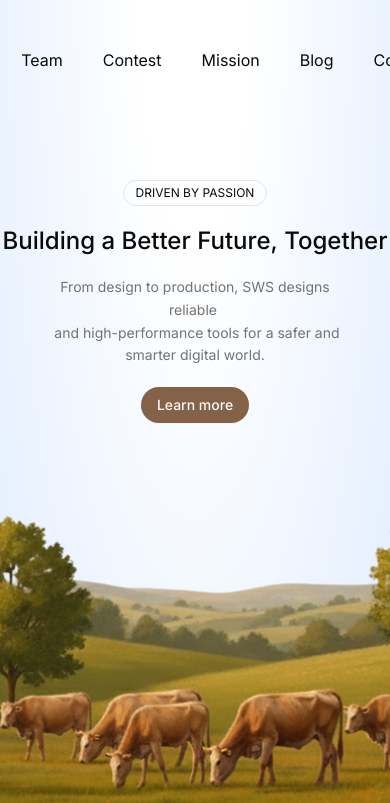
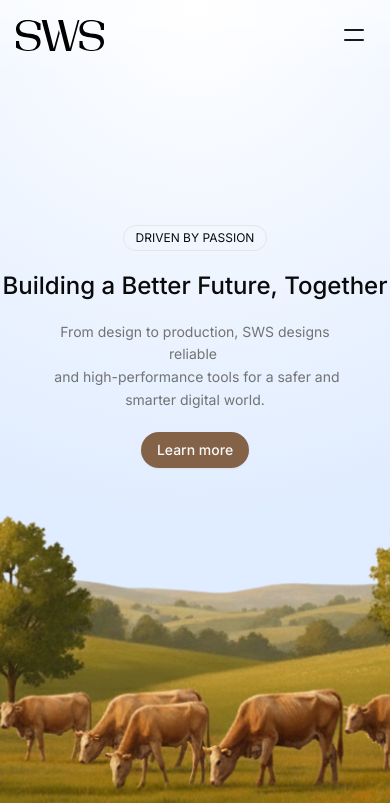
Before and after one commit to sws-corp/site, a React (Vite) app in the folder client/: page /en in a window 390 px wide. Shown: the top 803 px of the page. Built offline with nearby package versions, Linux system fonts and the light colour scheme; what tailwind-clamp would draw is missing.

Commit message:
add responsive on nav, fixed some problems on hero and french translation, add navigation bar auto hide

```diff
--- a/client/src/features/landing/components/countdown/countdown-event.tsx
+++ b/client/src/features/landing/components/countdown/countdown-event.tsx
@@ -3,9 +3,9 @@ import { GetTimeLeft } from "./countdown";
 export default function CountdownButton(){
     const message = GetTimeLeft();
     return(
-        <div className="rounded-[50px] px-[16px] py-[8px] flex flex-row bg-primary justify-center items-center gap-[6px]">
+        <a href="https://www.nuitdelinfo.com/" target="_blank" className="rounded-[50px] px-[16px] py-[8px] flex flex-row bg-primary justify-center items-center gap-[6px]">
             <img src="/svg/nuit-de-l'info.svg" className="invert"/>
             <p className="text-white">{message}</p>
-        </div>
+        </a>
     )
 }
--- a/client/src/features/landing/layout/navigation.tsx
+++ b/client/src/features/landing/layout/navigation.tsx
@@ -1,21 +1,52 @@
+
+import { useState, useEffect } from "react";
 import CountdownButton from "../components/countdown/countdown-event"
 import { useTranslation } from 'react-i18next';
 
 export default function Navigation(){
     const { t } = useTranslation();
+    const [active, setActive] = useState(false);
+    const [show, setShow] = useState(true);
+    const [lastScroll, setLastScroll] = useState(0);
+
+    useEffect(() => {
+    const handleScroll = () => {
+      const currentScroll = window.scrollY;
+
+      if (currentScroll > lastScroll && currentScroll > 50) {
+        setShow(false);
+      } else {
+        setShow(true);
+      }
+
+      setLastScroll(currentScroll);
+    };
+
+    window.addEventListener("scroll", handleScroll);
+    return () => window.removeEventListener("scroll", handleScroll);
+  }, [lastScroll]);
+
     return(
-        <nav className="w-full flex flex-row pt-1 ">
-            <div className="w-full items-center flex">
-                <a href="/"><img src="/svg/logo-sws.svg" alt="logo sws" className="p-4 w-[120px]"/></a>
+        <nav className={`bg-gradient-to-b from-white/50 to-white/10 w-full flex md:flex-row pt-1 flex-col fixed left-0 z-50 md:px-5  ${show ? "translate-y-0" : "-translate-y-full"}`}>
+            <div className={`${active ? "bg-white" : ""} w-full items-center flex transition-500`}>
+                <div className="w-full flex">
+                    <a href="/"><img src="/svg/logo-sws.svg" alt="logo sws" className="p-4 w-[120px]"/></a>
+                </div>
+                <div className="w-full flex justify-end md:hidden">
+                    <button onClick={() => setActive(!active)}className="px-4 py-2"><img src="/svg/menu.svg"/></button>
+                </div>
             </div>
-            <div className="w-full flex flex-row items-center justify-center gap-[40px]">
+            <div className={`${active ? "flex" : "hidden"} w-full flex-col gap-[40px] bg-white rounded py-5 px-5 md:flex md:flex-row md:items-center md:justify-center md:bg-transparent md:bg-none transition-500 md:text-xl`}>
                 <a href="#">{t('landing.nav.team')}</a>
                 <a href="#">{t('landing.nav.contest')}</a>
                 <a href="#">{t('landing.nav.mission')}</a>
                 <a href="#">{t('landing.nav.blog')}</a>
                 <a href="#">{t('landing.nav.contact')}</a>
+                <div className="w-full md:flex justify-end items-center md:hidden">
+                    <CountdownButton/>
+                </div>
             </div>
-            <div className="w-full flex justify-end items-center ">
+            <div className="w-full hidden md:flex justify-end items-center">
                 <CountdownButton/>
             </div>
         </nav>
--- a/client/src/features/landing/sections/hero.tsx
+++ b/client/src/features/landing/sections/hero.tsx
@@ -39,10 +39,10 @@ export default function Hero() {
     };
 
     return (
-        <header className="bg-[radial-gradient(ellipse_at_top,_var(--background)_0%,_var(--background)_20%,_#e0ecff_100%)] h-[100vh] w-screen relative left-[50%] right-[50%] -mx-[50vw] overflow-clip">
+        <header className="bg-[radial-gradient(circle_at_top,_var(--background)_0%,_#e0ecff_60%)] sm:bg-[radial-gradient(ellipse_at_top,_var(--background)_0%,_var(--background)_20%,_#e0ecff_100%)] h-[100vh] w-screen relative left-[50%] right-[50%] -mx-[50vw] overflow-clip">
             <div className="relative h-full w-full md:px-[80px] px-4 flex flex-col gap-16 md:gap-24 lg:gap-32" >
                 <Navigation />
-                <div className="flex w-full justify-center items-center text-center flex-col gap-5 max-w-[85%] md:max-w-[500px] lg:max-w-[600px] mx-auto pb-8 relative z-10">
+                <div className="flex w-full h-screen justify-center items-center text-center flex-col gap-5 max-w-[85%] md:max-w-[500px] lg:max-w-[600px] mx-auto pb-8 relative z-10 mb-30">
                     <motion.div
                         initial={{ opacity: 0, y: 20 }}
                         animate={{ opacity: 1, y: 0 }}
--- a/client/src/lib/i18n/locales/en.json
+++ b/client/src/lib/i18n/locales/en.json
@@ -64,9 +64,9 @@
       "text": "Hosted and designed in France, <bold>100% Human generated</bold> 😊"
     },
     "countdown": {
-      "mins": "Started {{minutes}} minutes left",
-      "hours": "Started {{hours}} hours left",
-      "days": "Started {{days}} days left",
+      "mins": "{{minutes}} minutes left",
+      "hours": "{{hours}} hours left",
+      "days": "{{days}} days left",
       "started-since": "Started {{minutesSinceStart}} minutes ago"
     }
   }
--- a/client/src/lib/i18n/locales/fr.json
+++ b/client/src/lib/i18n/locales/fr.json
@@ -64,10 +64,10 @@
       "text": "Hébergé et conçu en France, <bold>100% généré par des humains</bold> 😊"
     },
     "countdown": {
-      "mins": "Commence dans {{minutes}} minutes",
-      "hours": "Commence dans {{hours}} heures",
-      "days": "Commence dans {{days}} jours",
-      "started-since": "À commencé il y a {{minutesSinceStart}} minutes"
+      "mins": "{{minutes}} minutes restantes",
+      "hours": "{{hours}} heures restantes",
+      "days": "{{days}} jours restants",
+      "started-since": "commencé depuis {{minutesSinceStart}} minutes"
     }
   }
 }
--- a/package.json
+++ b/package.json
@@ -40,6 +40,7 @@
     "typescript": "^5.9.3"
   },
   "dependencies": {
+    "framer-motion": "^12.23.24",
     "hono": "^4.10.4"
   }
 }
```
Also changed, not shown: client/public/svg/menu.svg (added), 1 other file (tests, documents, lock files or other folders).
